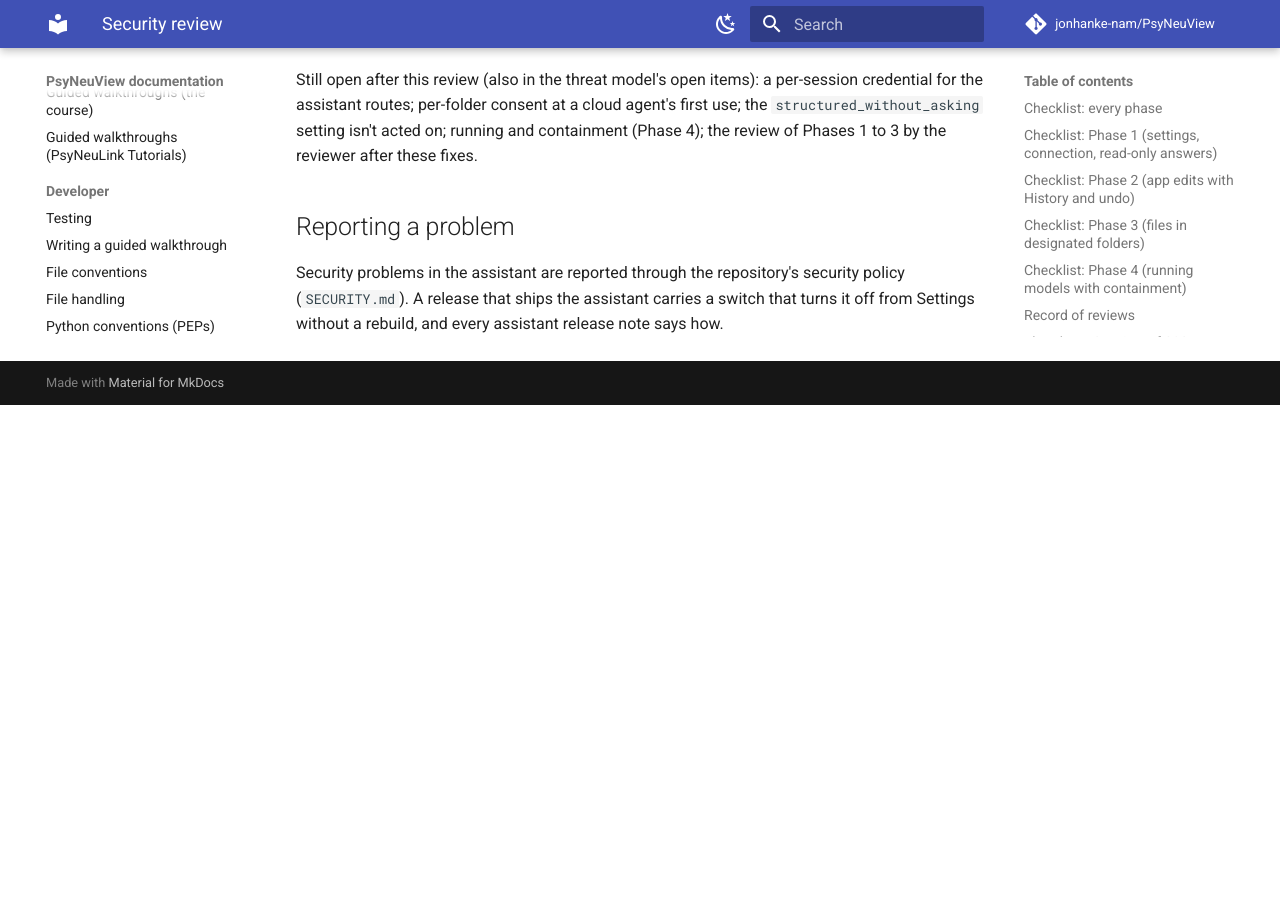
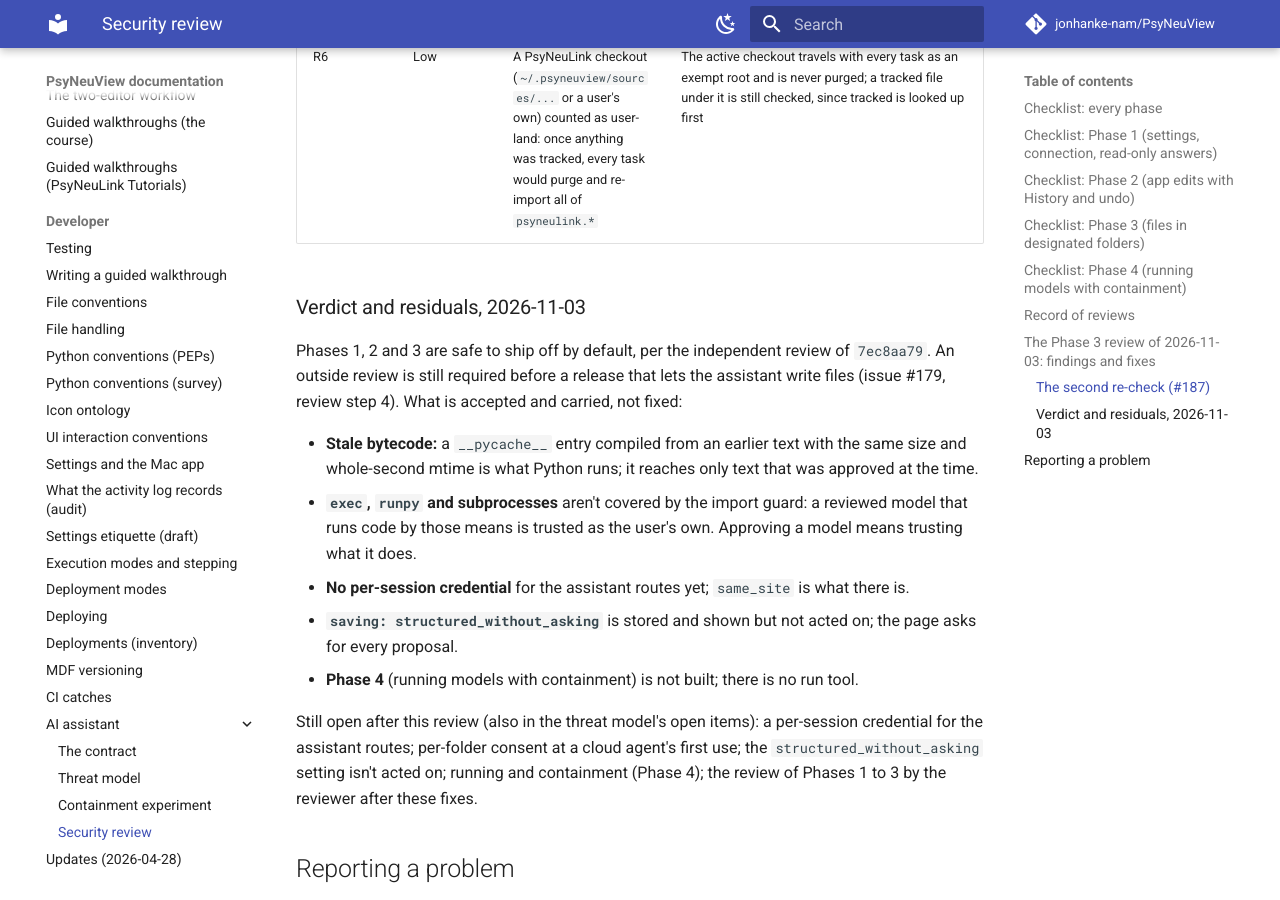
Before and after one commit to jonhanke-nam/PsyNeuView, an MkDocs documentation site: the page built from docs/ai-assistant/security-review.md, in a window 1280 px wide and 900 px high, scrolled down 8397 px. Built offline with MkDocs 1.6.1 and Material for MkDocs 9.7.7, drawn with Linux system fonts in a browser that asks for light colours; comment, search, counter and statistics services are not loaded; before the commit the page ends 8802 px from its top, so only the background shows below that; some of the changed text lies outside the part shown.

Commit message:
AI assistant: the review's verdict recorded, a wider tripwire, devel merged (#187, #179)
- The independent review of 7ec8aa79: Phases 1, 2 and 3 safe to ship off
  by default, subject to the outside review before a release that lets the
  assistant write files. The residuals are carried in the review record.
- The spawn-and-load tripwire counts every spelling of starting a process
  or loading code in backend/app (Popen, subprocess.run, os.system,
  multiprocessing, eval, .exec, the file loaders, __import__ and the rest),
  with the existing git, pip, Keychain and keyword-eval sites listed by
  count; a tripwire for reviewers, not a boundary, as the docs say.
- origin/devel merged (#180, #181), no conflicts.

Co-Authored-By: Claude Fable 5.1 <noreply@anthropic.com>

```diff
--- a/docs/ai-assistant/security-review.md
+++ b/docs/ai-assistant/security-review.md
@@ -90,6 +90,7 @@ One entry per review. Add the newest at the top.
 
 | Date | Phase | What was reviewed (branch, commit) | Reviewer (role) | Result | Follow-ups |
 |---|---|---|---|---|---|
+| 2026-11-03 | 1, 2, 3 | Re-check of the runner enforcement at `7ec8aa79` (#187) | Independent reviewer (adversarial, not the author) | **Phases 1, 2 and 3 safe to ship off by default**, subject to the outside review required before a release that lets the assistant write files. Residuals carried below | Widen the spawn tripwire (done); outside review |
 | 2026-11-03 | 1, 2, 3 | Narrow re-check at `9fb29e6a` (#187) | Independent reviewer (adversarial, not the author) | **A High everyone missed**: `POST /api/jobs` started the worker outside `run_in_sandbox`, so an unreviewed model ran through a queued Learn job. Plus: a tracked path under a `site-packages` name was exempt; a helper loaded by path wasn't caught though the docs said `importlib` was; a finder a model adds could get ahead of the guard; the in-process path served a stale helper; a PsyNeuLink checkout would be purged every task. All fixed below; **Phase 3 pending** the reviewer's re-check | The findings below |
 | 2026-11-03 | 1, 2, 3 | Re-check of the fixes at `f90f6499` | Independent reviewer (adversarial, not the author) | 13 of 14 findings closed. **Phases 1 and 2 safe to ship, off by default. Phase 3 pending**: finding 7's whole-folder rule missed a subfolder (`pkg/helper.py` imported through `sys.path`); replaced by the import-time guard below | The reviewer's check of the import guard |
 | 2026-11-03 | 1, 2, 3 | The joined feature, PR #186 (`feature/ai-integrated-179`) | Independent reviewer (adversarial, not the author) | Phases 1 and 2 safe after the fixes below; **Phase 3 not safe as reviewed**: three routes ran unreviewed code. Fixed on the same branch; needs the reviewer's re-check | The findings below; the open items in the threat model |
@@ -135,6 +136,26 @@ fails: the marker never appears.
 | R5 | Low | In-process (`use_sandbox=False`): a helper approved, then edited, was served stale from `sys.modules` | The purge runs in the server too; the app's own modules are under the repo root, which is never purged |
 | R6 | Low | A PsyNeuLink checkout (`~/.psyneuview/sources/...` or a user's own) counted as user-land: once anything was tracked, every task would purge and re-import all of `psyneulink.*` | The active checkout travels with every task as an exempt root and is never purged; a tracked file under it is still checked, since tracked is looked up first |
 
+### Verdict and residuals, 2026-11-03
+
+Phases 1, 2 and 3 are safe to ship off by default, per the independent
+review of `7ec8aa79`. An outside review is still required before a release
+that lets the assistant write files (issue #179, review step 4). What is
+accepted and carried, not fixed:
+
+- **Stale bytecode:** a `__pycache__` entry compiled from an earlier text
+  with the same size and whole-second mtime is what Python runs; it reaches
+  only text that was approved at the time.
+- **`exec`, `runpy` and subprocesses** aren't covered by the import guard: a
+  reviewed model that runs code by those means is trusted as the user's
+  own. Approving a model means trusting what it does.
+- **No per-session credential** for the assistant routes yet; `same_site`
+  is what there is.
+- **`saving: structured_without_asking`** is stored and shown but not acted
+  on; the page asks for every proposal.
+- **Phase 4** (running models with containment) is not built; there is no
+  run tool.
+
 Still open after this review (also in the threat model's open items): a
 per-session credential for the assistant routes; per-folder consent at a
 cloud agent's first use; the `structured_without_asking` setting isn't acted
```
Also changed, not shown: docs/ai-assistant/threat-model.md (+6 -2 lines), 1 other file.
